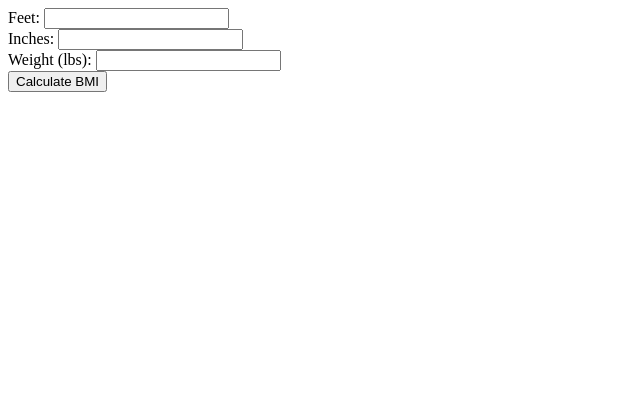
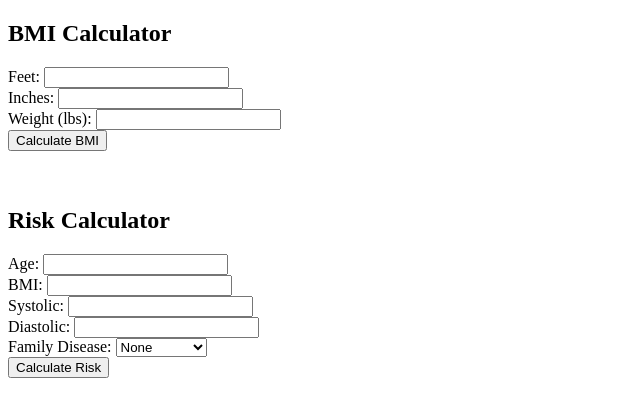
Before and after one commit to NothingRK05/Health-Insurance-Risk-Calc-Client, a plain HTML site: page index.html in a window 1280 px wide. Shown: the whole page, without its empty margins (0-640 px from the left). Drawn offline with Linux system fonts and the light colour scheme.

Commit message:
Risk calc HTML

```diff
--- a/index.html
+++ b/index.html
@@ -4,9 +4,10 @@
   <meta charset="UTF-8">
   <meta name="viewport" content="width=device-width, initial-scale=1.0">
   <title>Health Client</title>
-
 </head>
 <body>
+
+  <h2>BMI Calculator</h2>
 
   <label>Feet:</label>
   <input type="number" id="feet"><br>
@@ -20,9 +21,37 @@
   <button onclick="calculateBMI()">Calculate BMI</button>
 
   <div id="bmi-result"></div>
+
   <br><br>
 
+  <h2>Risk Calculator</h2>
+
+  <label>Age:</label>
+  <input type="number" id="age"><br>
+
+  <label>BMI:</label>
+  <input type="number" id="risk-bmi"><br>
+
+  <label>Systolic:</label>
+  <input type="number" id="systolic"><br>
+
+  <label>Diastolic:</label>
+  <input type="number" id="diastolic"><br>
+
+  <label>Family Disease:</label>
+  <select id="disease">
+    <option value="">None</option>
+    <option value="diabetes">Diabetes</option>
+    <option value="cancer">Cancer</option>
+    <option value="alzheimers">Alzheimer's</option>
+  </select><br>
+
+  <button onclick="calculateRisk()">Calculate Risk</button>
+
+  <div id="risk-result"></div>
+
 </body>
+
 <script>
   function calculateBMI() {
     const feet = document.getElementById('feet').value;
@@ -35,5 +64,20 @@
         document.getElementById('bmi-result').innerText = "BMI: " + data;
       });
   }
+
+  function calculateRisk() {
+    const age = document.getElementById('age').value;
+    const bmi = document.getElementById('risk-bmi').value;
+    const systolic = document.getElementById('systolic').value;
+    const diastolic = document.getElementById('diastolic').value;
+    const disease = document.getElementById('disease').value;
+
+    fetch(`https://health-insurance-risk-calc-s.azurewebsites.net/calculate-risk?age=${age}&bmi=${bmi}&systolic=${systolic}&diastolic=${diastolic}&disease=${disease}`)
+      .then(response => response.json())
+      .then(data => {
+        document.getElementById('risk-result').innerText =
+          "Risk Score: " + data.totalRisk + " | Risk Level: " + data.riskLevel;
+      });
+  }
 </script>
 </html>
```
Lines whose indentation alone changed are shown as unchanged.
